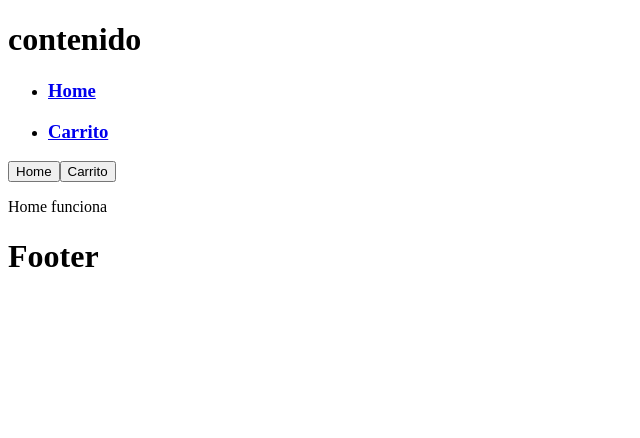
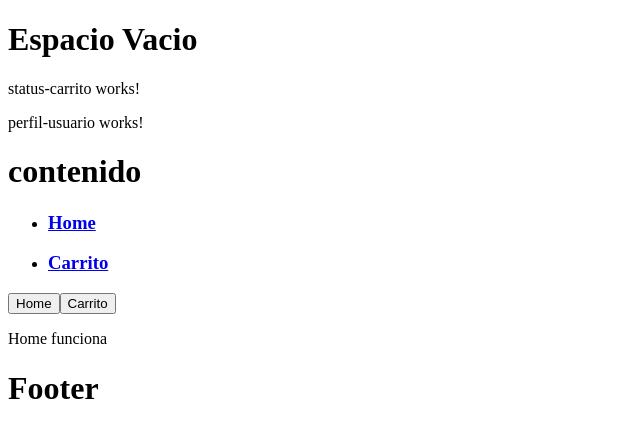
Before and after one commit to AndresSal/Examen_IIB_Javascript, an Angular app in the folder Examen-IIB-Front/: page /#/Home in a window 1280 px wide. Shown: the top 438 px of the page, without its empty margins (0-640 px from the left). Built offline with nearby package versions, Linux system fonts and the light colour scheme.

Commit message:
add main app components

```diff
--- a/Examen-IIB-Front/src/app/app.component.html
+++ b/Examen-IIB-Front/src/app/app.component.html
@@ -1,3 +1,19 @@
+<div class="container">
+  <div class="row">
+    <div class="col-sm-6">
+      <h1>Espacio Vacio</h1>
+    </div>
+    <div class="col-sm-6">
+      <div class="col-sm-6">
+        <app-status-carrito></app-status-carrito>
+      </div>
+      <div class="col-sm-6">
+        <app-perfil-usuario></app-perfil-usuario>
+      </div>
+    </div>
+  </div>
+</div>
+
 <div class="container">
   <h1>contenido</h1>
   <div class="row">
--- /dev/null
+++ b/Examen-IIB-Front/src/app/misComponentes/AppComponents/perfil-usuario/perfil-usuario.component.html
@@ -0,0 +1,3 @@
+<p>
+  perfil-usuario works!
+</p>
--- /dev/null
+++ b/Examen-IIB-Front/src/app/misComponentes/AppComponents/perfil-usuario/perfil-usuario.component.ts
@@ -0,0 +1,15 @@
+import { Component, OnInit } from '@angular/core';
+
+@Component({
+  selector: 'app-perfil-usuario',
+  templateUrl: './perfil-usuario.component.html',
+  styleUrls: ['./perfil-usuario.component.css']
+})
+export class PerfilUsuarioComponent implements OnInit {
+
+  constructor() { }
+
+  ngOnInit() {
+  }
+
+}
--- /dev/null
+++ b/Examen-IIB-Front/src/app/misComponentes/AppComponents/status-carrito/status-carrito.component.html
@@ -0,0 +1,3 @@
+<p>
+  status-carrito works!
+</p>
--- /dev/null
+++ b/Examen-IIB-Front/src/app/misComponentes/AppComponents/status-carrito/status-carrito.component.ts
@@ -0,0 +1,15 @@
+import { Component, OnInit } from '@angular/core';
+
+@Component({
+  selector: 'app-status-carrito',
+  templateUrl: './status-carrito.component.html',
+  styleUrls: ['./status-carrito.component.css']
+})
+export class StatusCarritoComponent implements OnInit {
+
+  constructor() { }
+
+  ngOnInit() {
+  }
+
+}
```
Also changed, not shown: Examen-IIB-Front/src/app/app.module.ts (+6 -2 lines), Examen-IIB-Front/src/app/misComponentes/AppComponents/perfil-usuario/perfil-usuario.component.css (added), Examen-IIB-Front/src/app/misComponentes/AppComponents/status-carrito/status-carrito.component.css (added), 2 other files (tests, documents, lock files or other folders).
